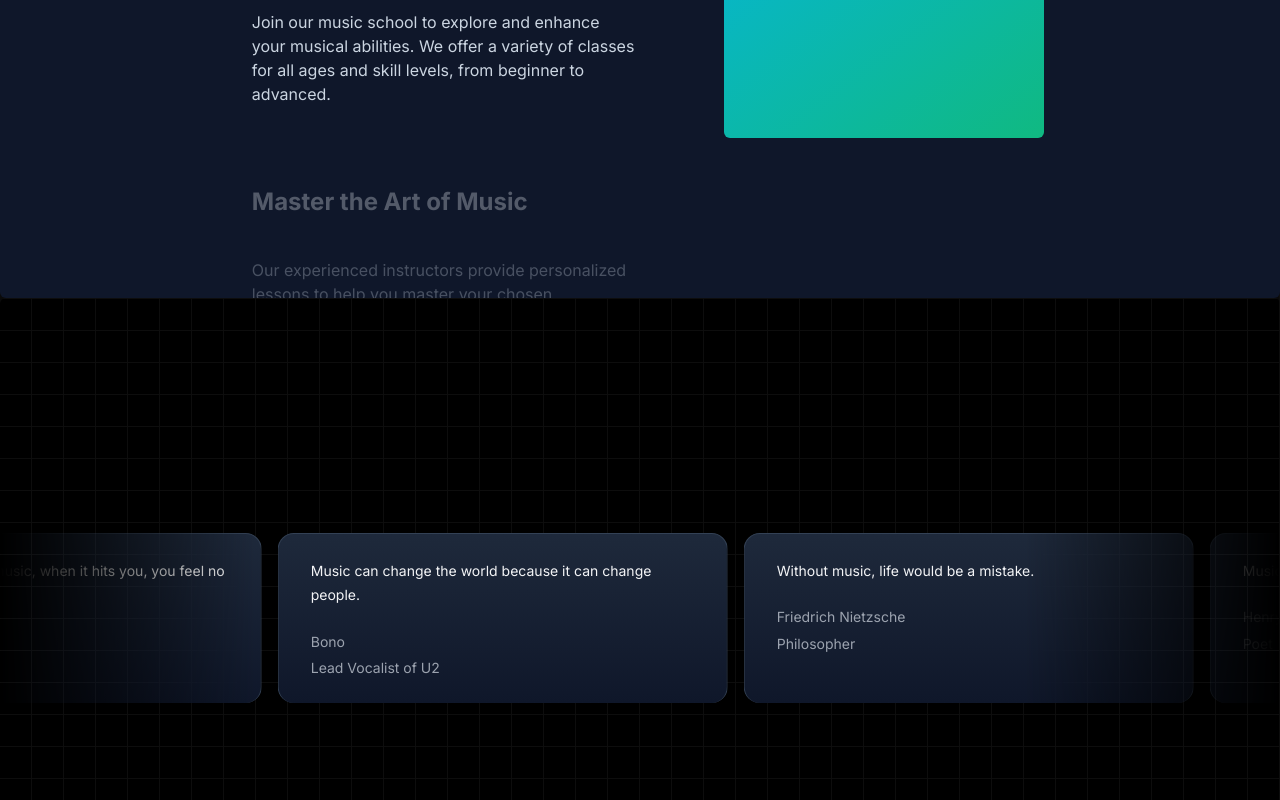
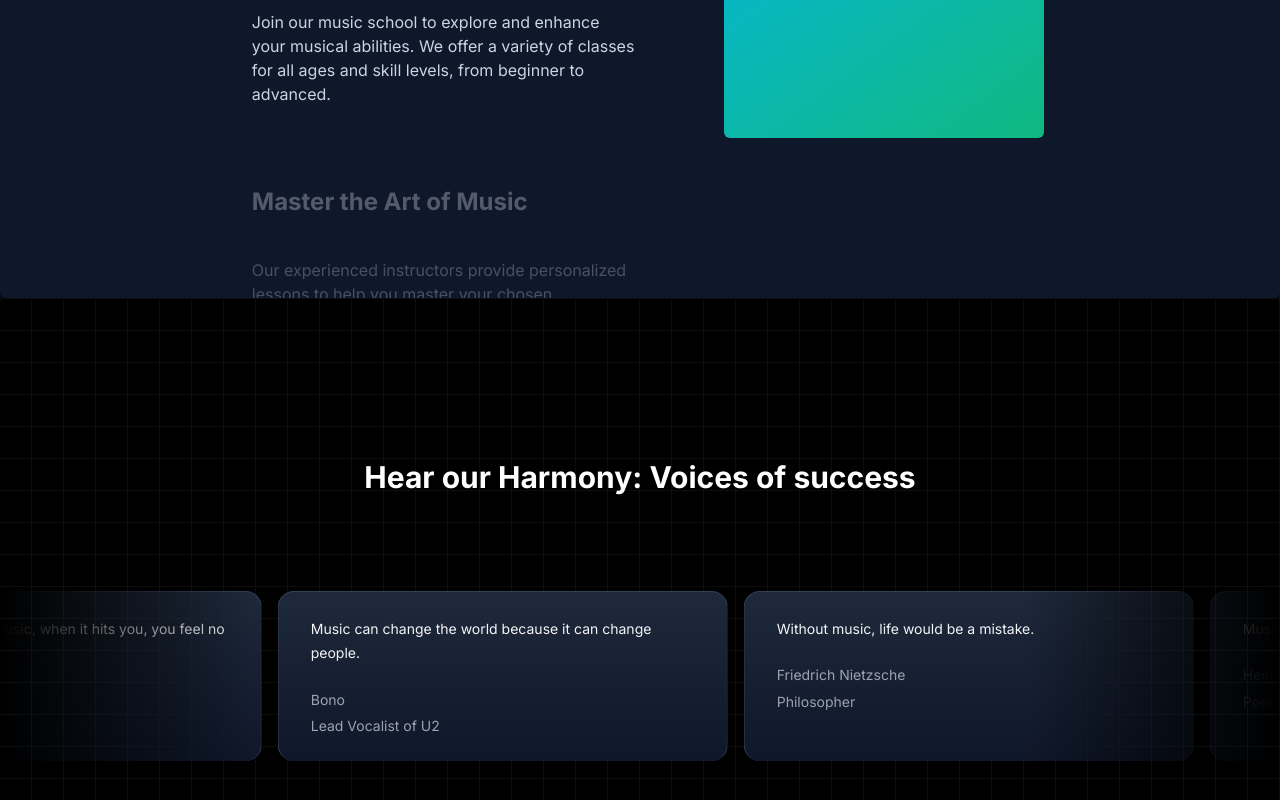
Before and after one commit to Govindghosh/musicnextjs, a Next.js app: page / in a window 1280 px wide. Shown: the part 1552-2352 px from the top of the page. Built offline with nearby package versions, Linux system fonts and the light colour scheme.

Commit message:
[BUILD]TestimonialVCard

```diff
--- a/src/components/TestimonialCard.tsx
+++ b/src/components/TestimonialCard.tsx
@@ -5,6 +5,7 @@ import { InfiniteMovingCards } from "./ui/infinite-moving-cards";
 export default function TestimonialCard() {
   return (
     <div className="h-[40rem] rounded-md flex flex-col antialiased bg-white dark:bg-black dark:bg-grid-white/[0.05] items-center justify-center relative overflow-hidden">
+        <h1 className="text-3xl font-bold z-10 mb-10 text-center mx-3 md:mx-0 md:mb-20">Hear our Harmony: Voices of success</h1>
       <InfiniteMovingCards
         items={testimonials}
         direction="right"
```
